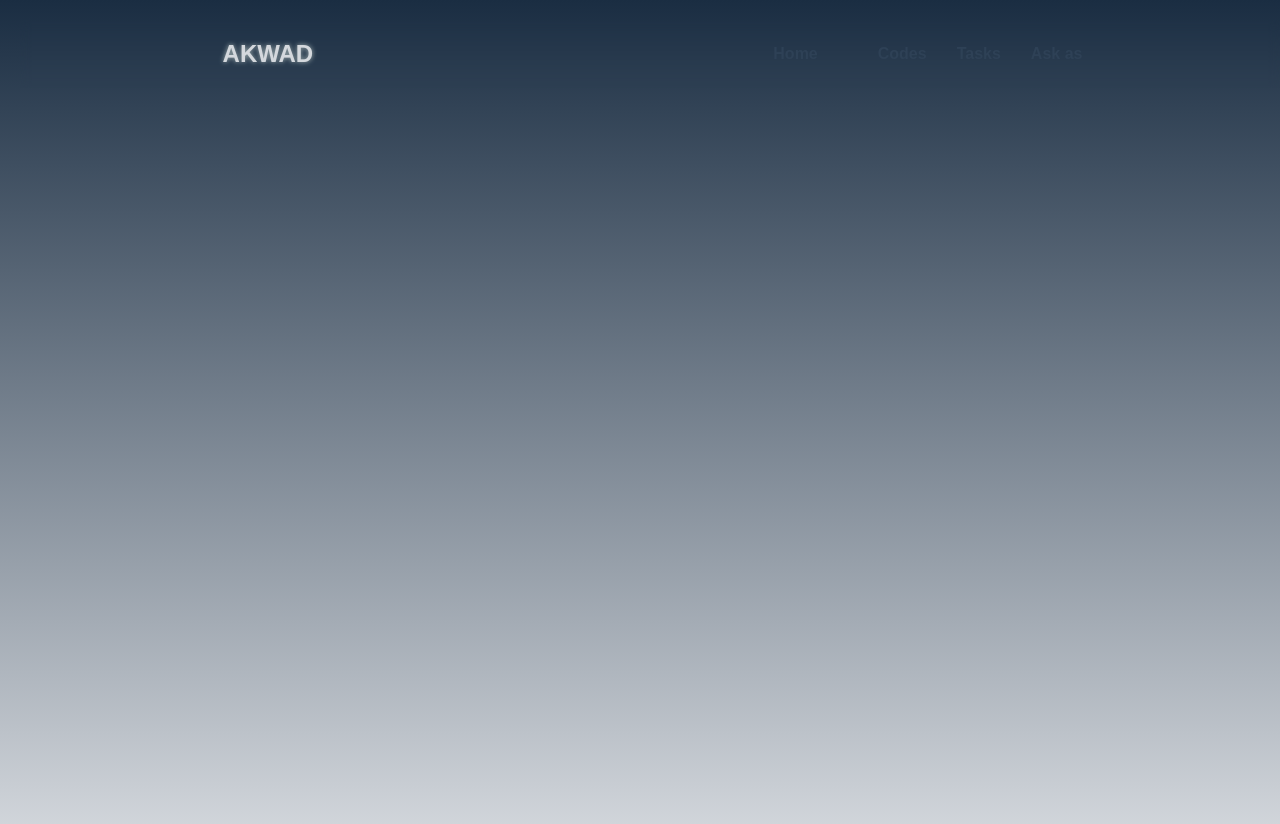
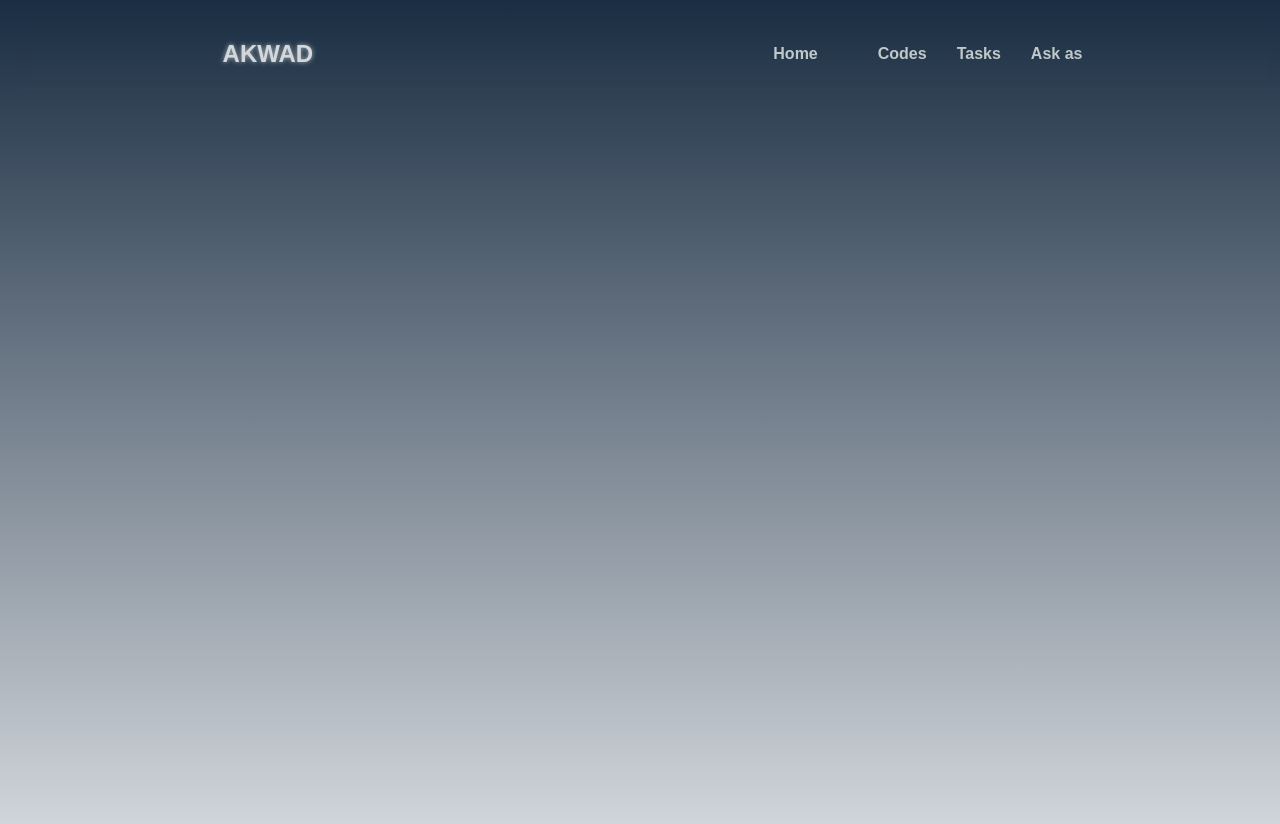
Before and after one commit to yossefelnggar/Akwad, a plain HTML site: page index.html in a window 1280 px wide. Drawn offline with Linux system fonts and the light colour scheme; a web font is replaced by a local one.

Commit message:
Update style.css

```diff
--- a/style.css
+++ b/style.css
@@ -30,7 +30,7 @@ nav {
     display:flex;
     align-items:center;
     justify-content:space-around;
-    border-bottom:2px solid var(--color2);
+    border-bottom:2px solid var(--color-2);
     position: fixed;
     width: 100vw;
 }
@@ -43,13 +43,13 @@ nav .links ul li {
 }
 nav .links ul li a {
     font-weight:900;
-    color: var(--color4);
+    color: var(--color-4);
     transition :.7s;
     text-decoration:none;
 }
 nav .links ul li a:hover {
-    color: var(--color3);
-    border-bottom:2px solid var(--color1);
+    color: var(--color-3);
+    border-bottom:2px solid var(--color-1);
 }
 
 /* الأقسام */
```
